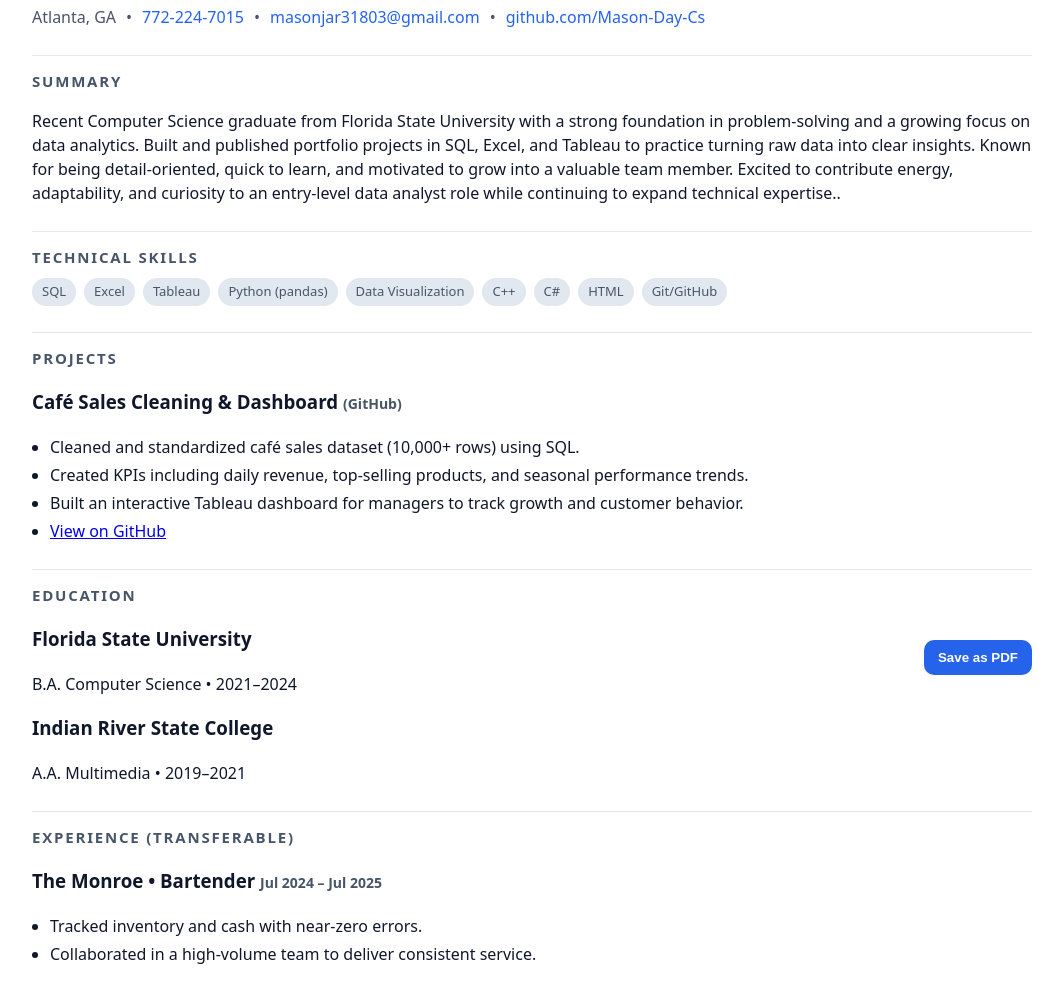
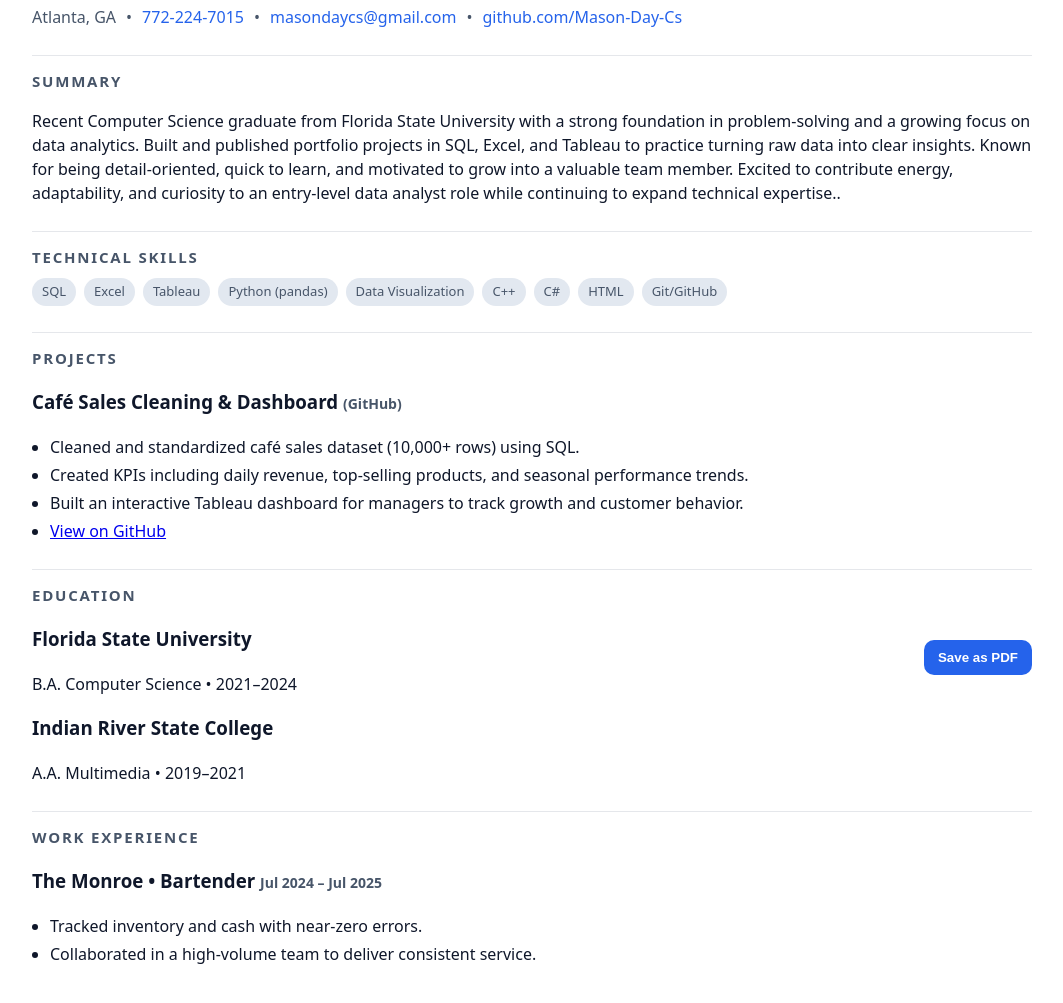
Before and after one commit to Mason-Day-Cs/Resume, a plain HTML site: page index.html in a window 1280 px wide. Shown: the part 107-1110 px from the top of the page, without its empty margins (108-1171 px from the left). Drawn offline with Linux system fonts and the light colour scheme.

Commit message:
Update index.html

```diff
--- a/index.html
+++ b/index.html
@@ -51,7 +51,7 @@
     <div class="meta">
       <span>Atlanta, GA</span> •
       <a href="tel:+17722247015">772-224-7015</a> •
-      <a href="mailto:masonjar31803@gmail.com">masonjar31803@gmail.com</a> •
+      <a href="mailto:masonjar31803@gmail.com">masondaycs@gmail.com</a> •
       <a href="https://github.com/Mason-Day-Cs">github.com/Mason-Day-Cs</a>
     </div>
   </header>
@@ -107,7 +107,7 @@
   </section>
 
   <section class="section">
-    <h2>Experience (Transferable)</h2>
+    <h2>Work Experience</h2>
     <div class="job">
       <h3>The Monroe • Bartender <span class="when">Jul 2024 – Jul 2025</span></h3>
       <ul>
```
